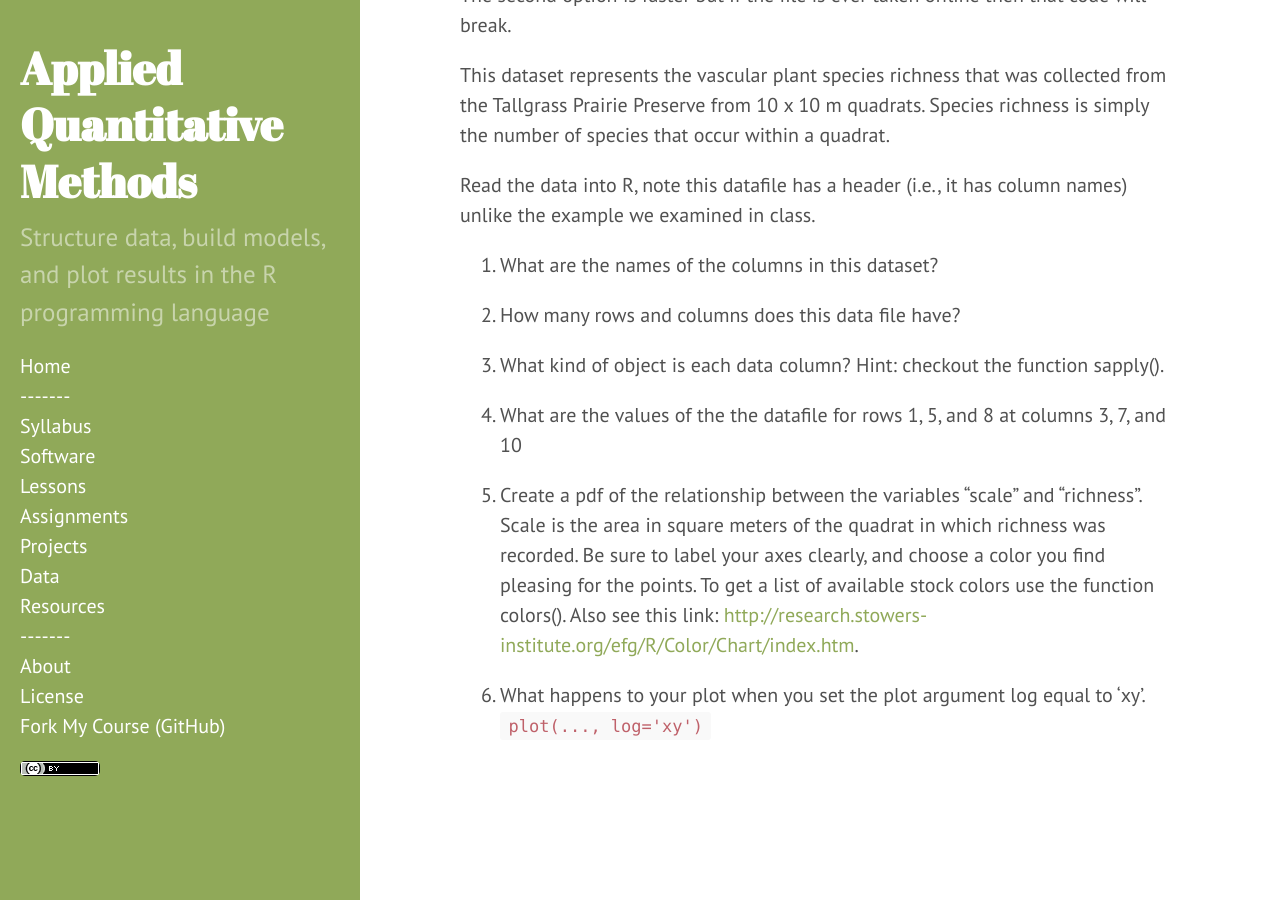
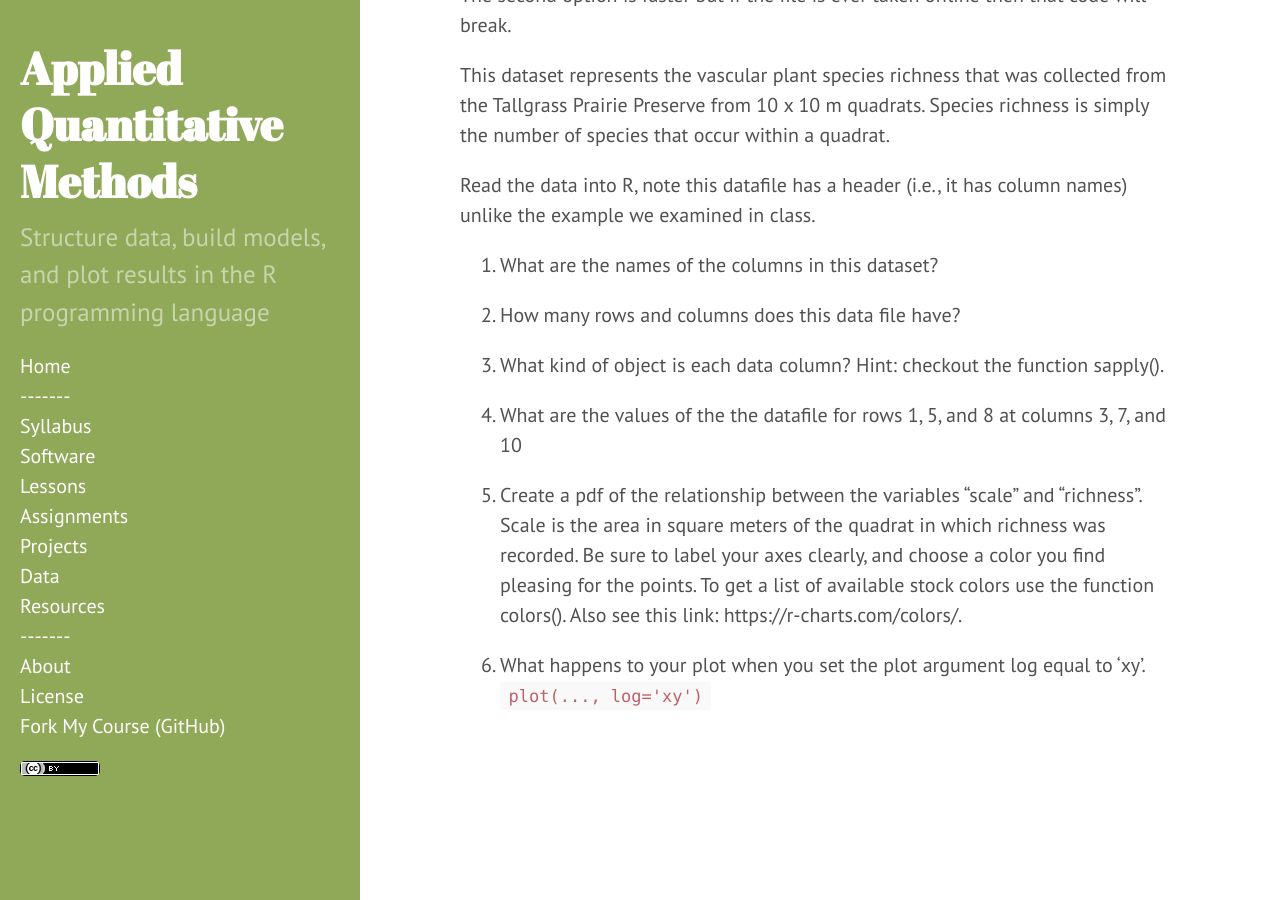
Before and after one commit to dmcglinn/quant_methods, a Jekyll site: the page built from assignments/R_basics.md, in a window 1280 px wide and 900 px high, scrolled down 1117 px. Built offline with Jekyll 4.4.1, drawn with Linux system fonts in a browser that asks for light colours; part of the change alters nothing that is shown.

Commit message:
fix link to R color chart

```diff
--- a/assignments/R_basics.md
+++ b/assignments/R_basics.md
@@ -59,7 +59,7 @@ names) unlike the example we examined in class.
 Scale is the area in square meters of the quadrat in which richness was
 recorded. Be sure to label your axes clearly, and choose a color you find
 pleasing for the points. To get a list of available stock colors use the
-function colors(). Also see this link: [http://research.stowers-institute.org/efg/R/Color/Chart/index.htm](http://research.stowers-institute.org/efg/R/Color/Chart/index.htm).
+function colors(). Also see this link: https://r-charts.com/colors/.
 
 6. What happens to your plot when you set the plot argument log equal to 'xy'.
 `plot(..., log='xy')`
```
